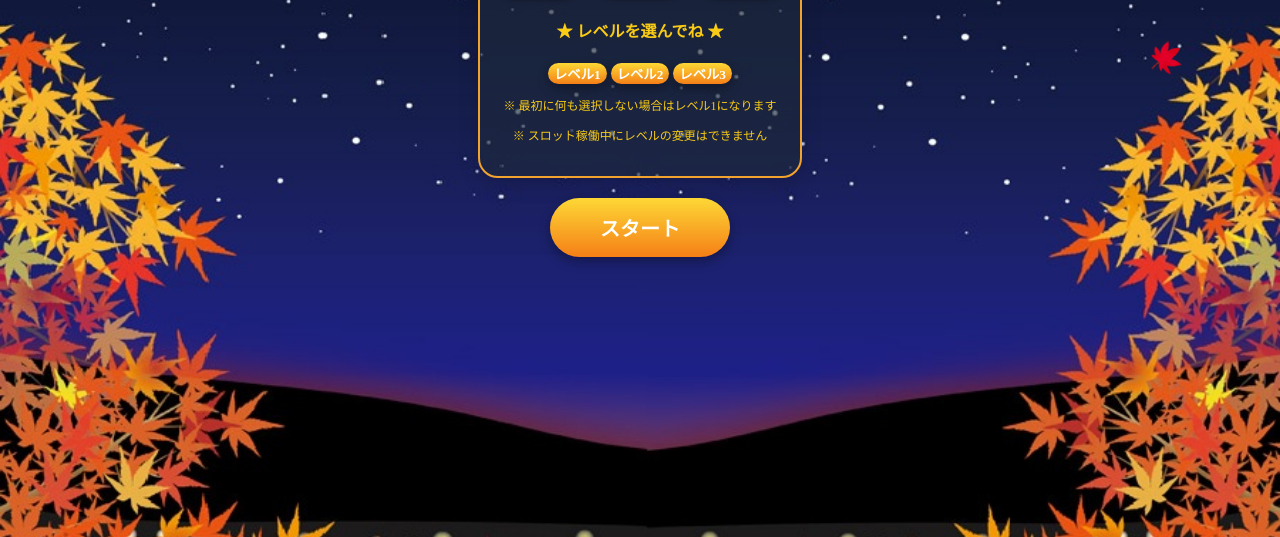
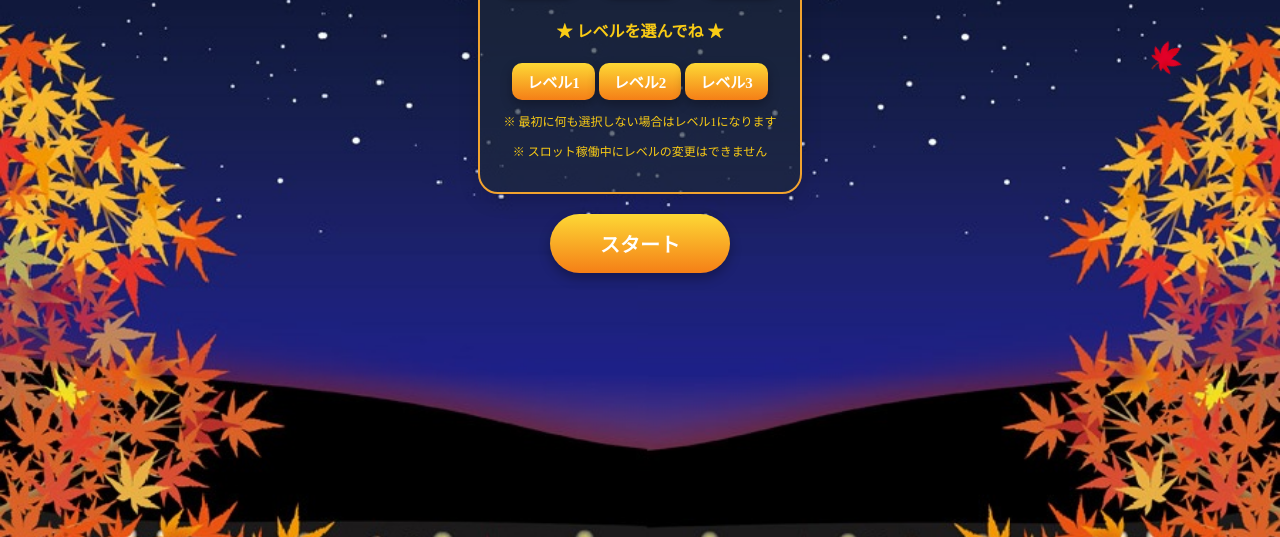
Before and after one commit to raira51/app00_mini, a plain HTML site: page slot.html in a window 1280 px wide. Shown: the part 279-816 px from the top of the page. Drawn offline with Linux system fonts and the light colour scheme; a web font is replaced by a local one.

Commit message:
20250921_MiniApp_Update4

```diff
--- a/style.css
+++ b/style.css
@@ -99,7 +99,9 @@ h1 {
   background: linear-gradient(to bottom, #fdd835, #f57f17);
   color: #fff;
   border: none;
-  border-radius: 30px;
+  border-radius: 10px;
+  padding: 8px 15px;
+  font-size: 15px;
   font-weight: bold;
   cursor: pointer;
   box-shadow: 0 5px 12px rgba(0,0,0,0.3);
```
